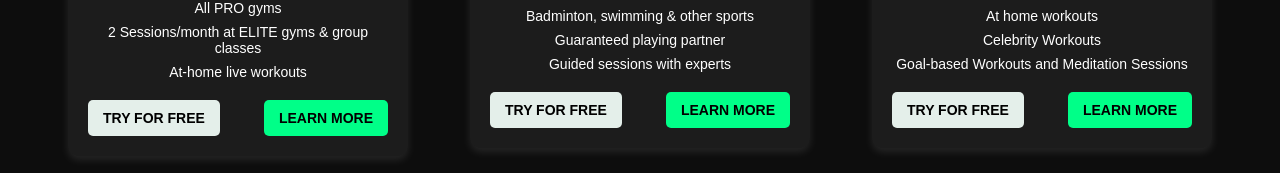
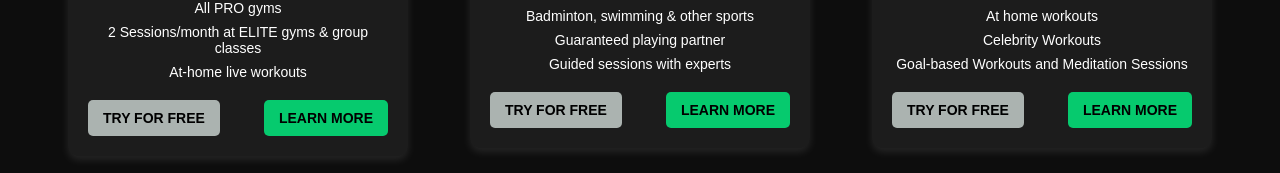
Before and after one commit to thasneem9/elovon, a React (Vite) app: page / in a window 1280 px wide. Shown: the part 1188-1361 px from the top of the page. Built offline with nearby package versions, Linux system fonts and the light colour scheme.

Commit message:
plan-button color edit

```diff
--- a/src/components/plans.css
+++ b/src/components/plans.css
@@ -94,7 +94,7 @@
   }
 
   .free {
-    background: #e4efea;
+    background: #e4efeab7;
     color: black;
     font-weight: bold;
   }
@@ -107,7 +107,7 @@
   .learn {
 
 
-    background:  #00ff88;
+    background:  #00ff88c4;
     color: black;
     font-weight: bold;
   }
```
